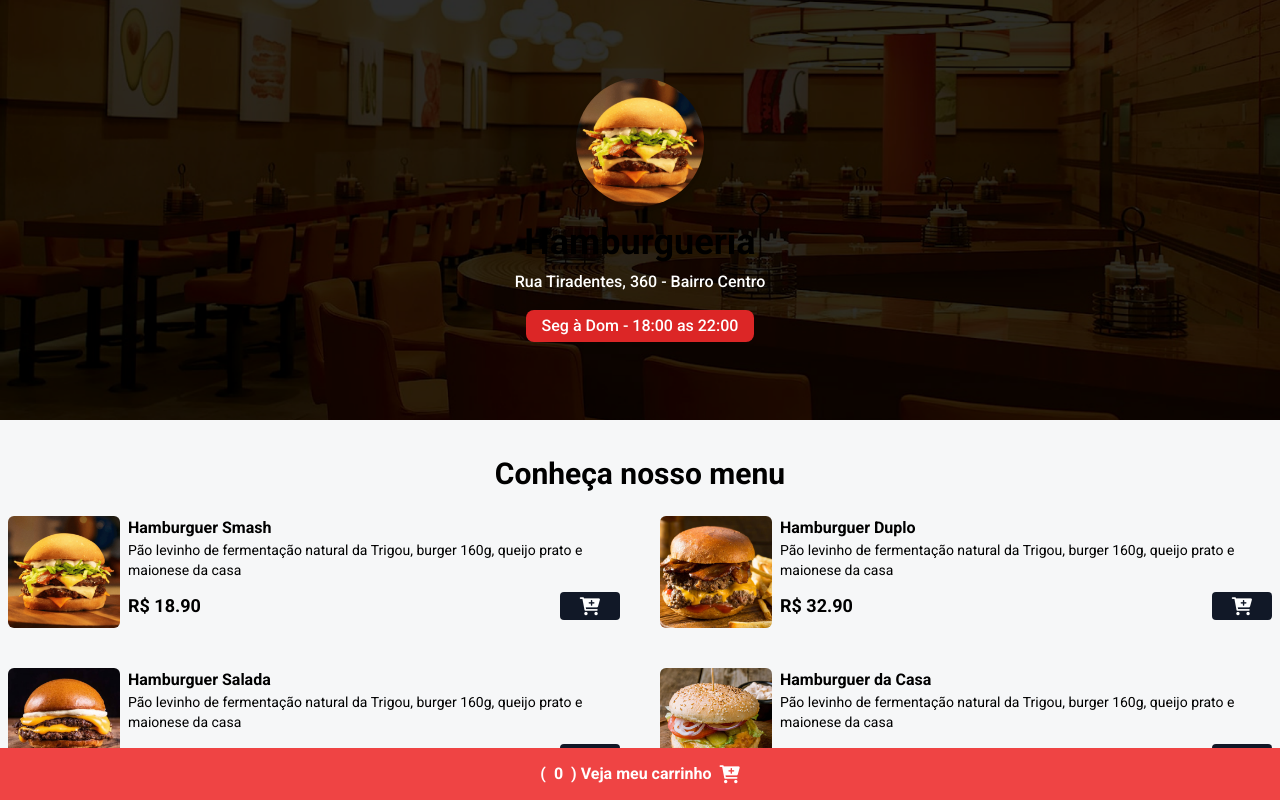
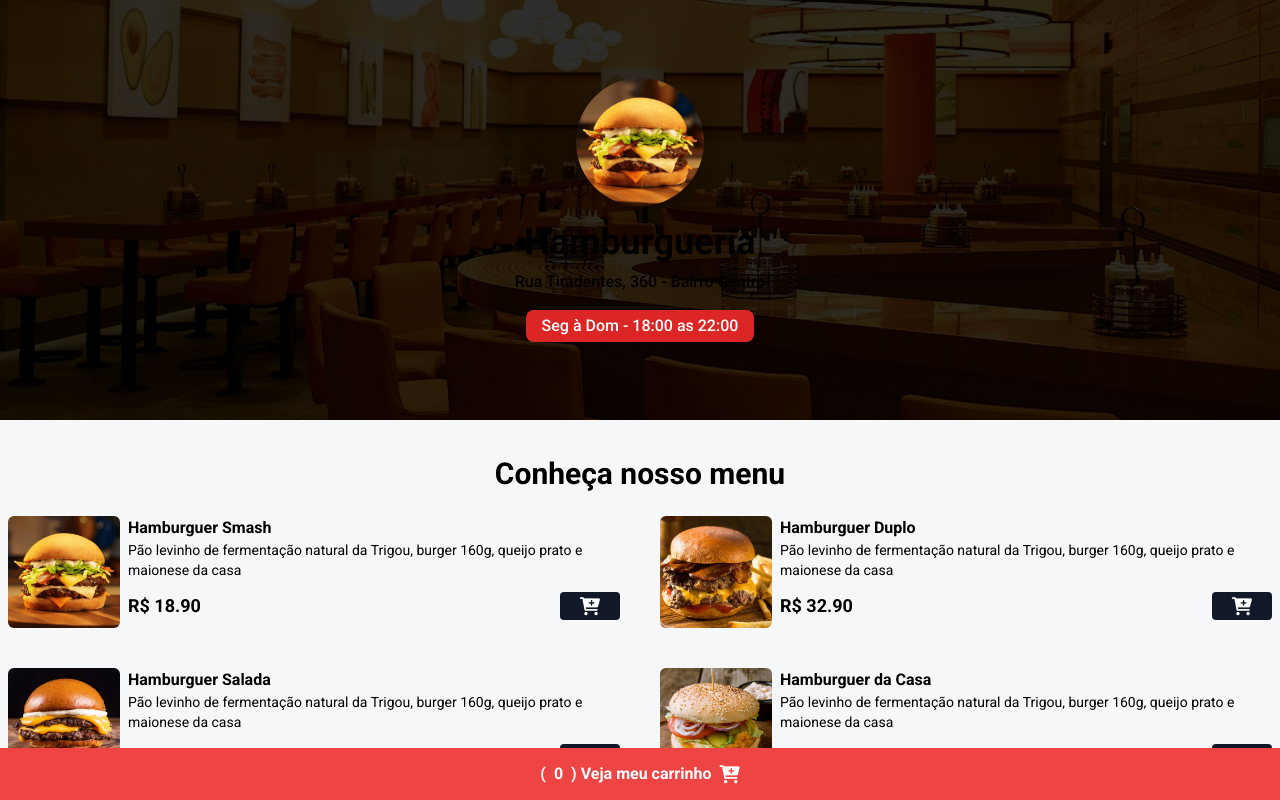
Before and after one commit to vilelamn/meu-cardapio, a website: page index.html in a window 1280 px wide. Shown: the top 800 px of the page. Drawn offline with nearby package versions, Linux system fonts and the light colour scheme.

Commit message:
Update index.html

```diff
--- a/index.html
+++ b/index.html
@@ -38,7 +38,7 @@
           class="w-32 h-32 rounded-full shadow-lg hover:scale-110 duration-200"
         />
         <h1 class="text-4xl mt-4 mb-2 font-bold text-black">Hamburgueria</h1>
-        <span class="text-white font-medium"
+        <span class="text-black font-medium"
           >Rua Tiradentes, 360 - Bairro Centro
         </span>
         <div class="bg-green-600 px-4 py-1 rounded-lg mt-4" id="date-span">
```
